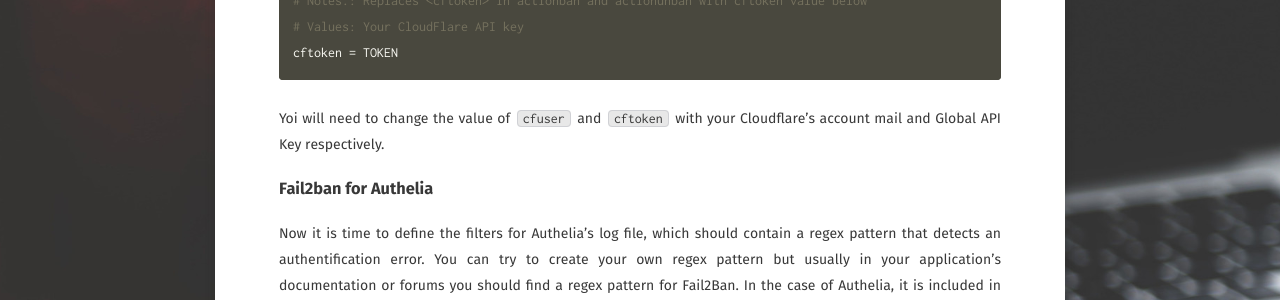
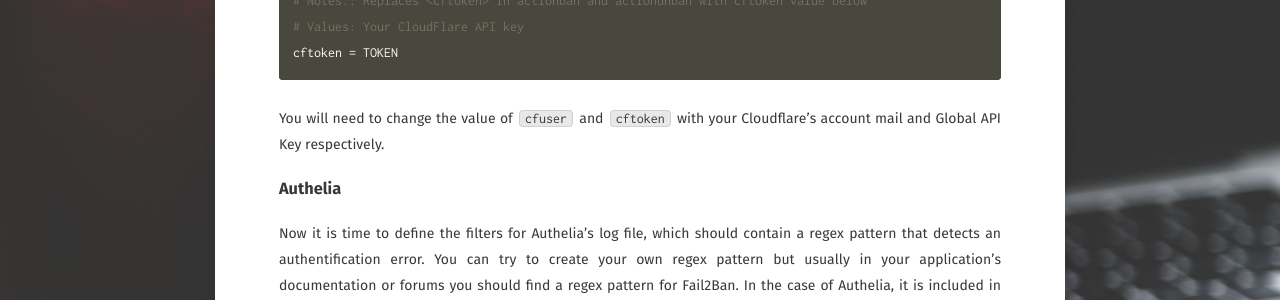
Before and after one commit to FuzzyGrim/blog, a Jekyll site: the page built from _posts/posts/2022-05-07-exposing-services.md, in a window 1280 px wide and 900 px high, scrolled down 20707 px. Shown: the part 150-450 px from the top of the window. Built offline with Jekyll 4.4.1, drawn with Linux system fonts in a browser that asks for light colours; some web fonts are replaced.

Commit message:
fix headers

````diff
--- a/_posts/posts/2022-05-07-exposing-services.md
+++ b/_posts/posts/2022-05-07-exposing-services.md
@@ -708,10 +708,10 @@ cfuser = user@mail.com
 # Values: Your CloudFlare API key
 cftoken = TOKEN
 ```
-Yoi will need to change the value of `cfuser` and `cftoken` with your Cloudflare's account mail and Global API Key respectively.
+You will need to change the value of `cfuser` and `cftoken` with your Cloudflare's account mail and Global API Key respectively.
 
 
-### Fail2ban for Authelia
+### Authelia
 Now it is time to define the filters for Authelia's log file, which should contain a regex pattern that detects an authentification error. You can try to create your own regex pattern but usually in your application's documentation or forums you should find a regex pattern for Fail2Ban. In the case of Authelia, it is included in their official [documentation](https://www.authelia.com/docs/security/measures.html#more-protections-measures-with-fail2ban).
 
 To create a filter for Authelia, create `./data/filter.d/authelia.conf` with the following lines:
````
Also changed, not shown: other parts of _posts/posts/2022-05-07-exposing-services.md (+0 -2 lines).
